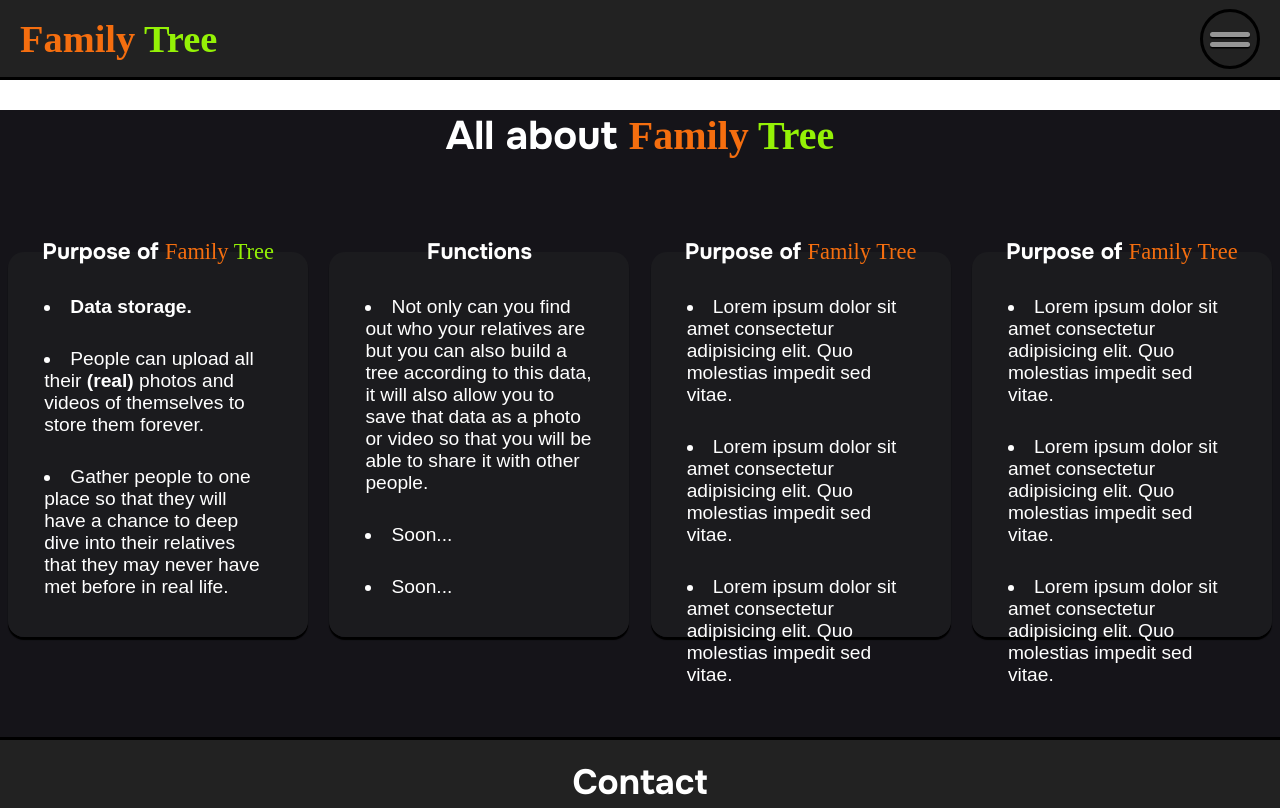
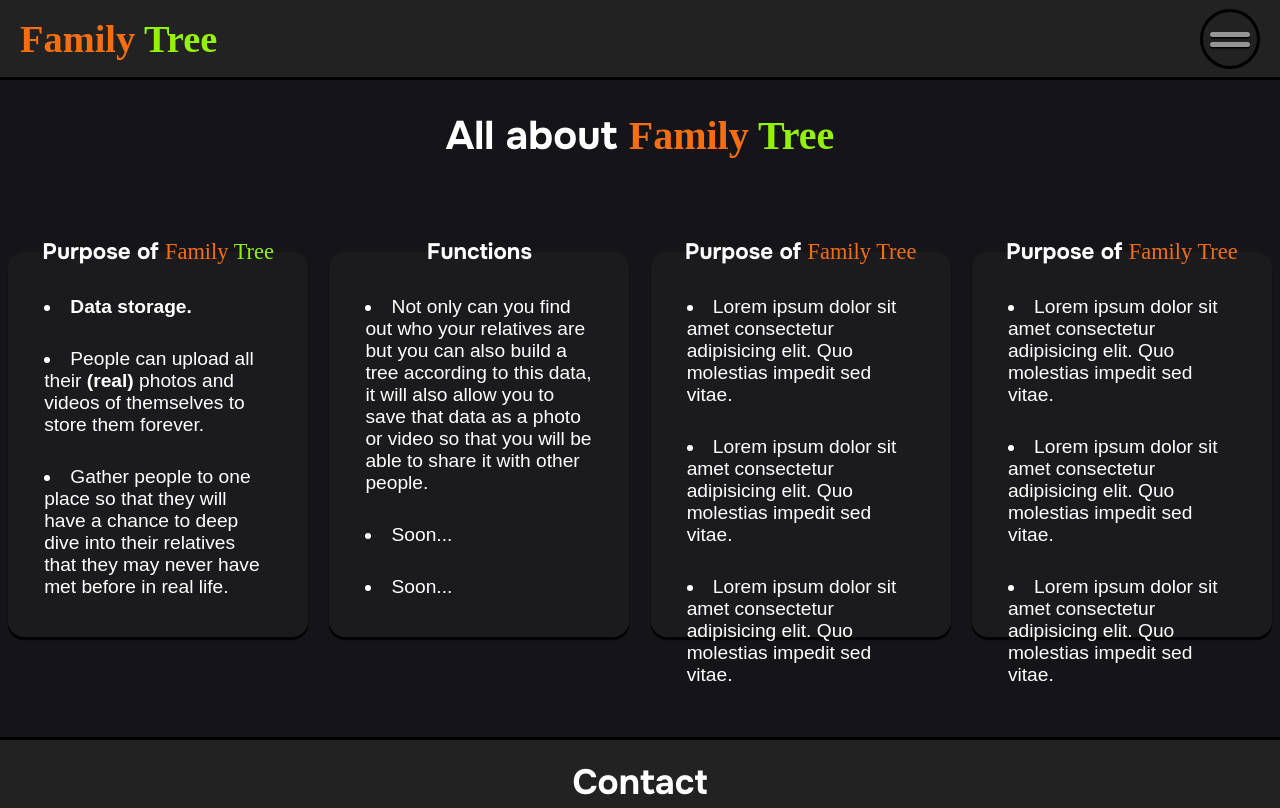
Before and after one commit to FESOO1/Family-Tree, a plain HTML site: page index.html in a window 1280 px wide. Shown: the top 808 px of the page. Drawn offline with Linux system fonts and the light colour scheme; a web font is replaced by a local one.

Commit message:
Update styles.css

```diff
--- a/styles.css
+++ b/styles.css
@@ -587,3 +587,12 @@ All MEDIA
         transform: translateY(-165px) translateX(40px) scale(11%,11%);
     }
 }
+
+
+@media (prefers-reduced-motion: no-preference) {
+    html {
+        background: rgb(21,20,25);
+        scroll-behavior: smooth;
+        scroll-padding-top: 110px;
+    }
+}
```
